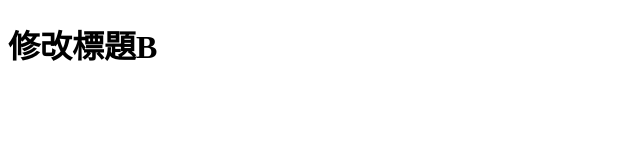
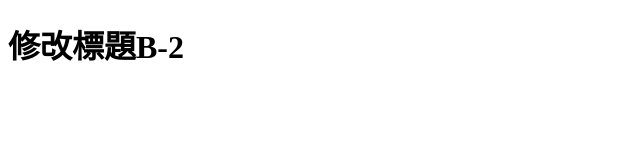
Before and after one commit to hungcurry/git-team, a plain HTML site: page index.html in a window 1280 px wide. Shown: the full height of the page, 0-640 px from the left. Drawn offline with Linux system fonts and the light colour scheme.

Commit message:
修改 h1 文字，增加 B 資訊

```diff
--- a/index.html
+++ b/index.html
@@ -6,6 +6,6 @@
     <title>文字設為 再次修改 title</title>
 </head>
 <body>
-    <h1>修改標題B</h1>
+    <h1>修改標題B-2</h1>
 </body>
 </html>
```
